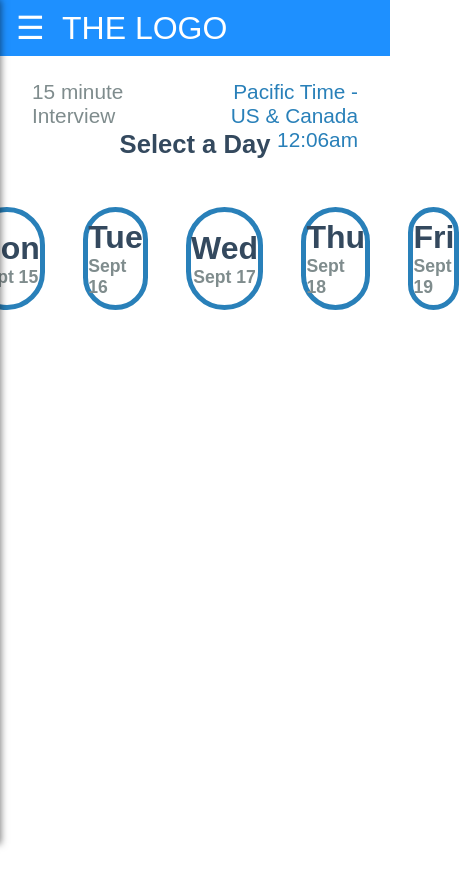
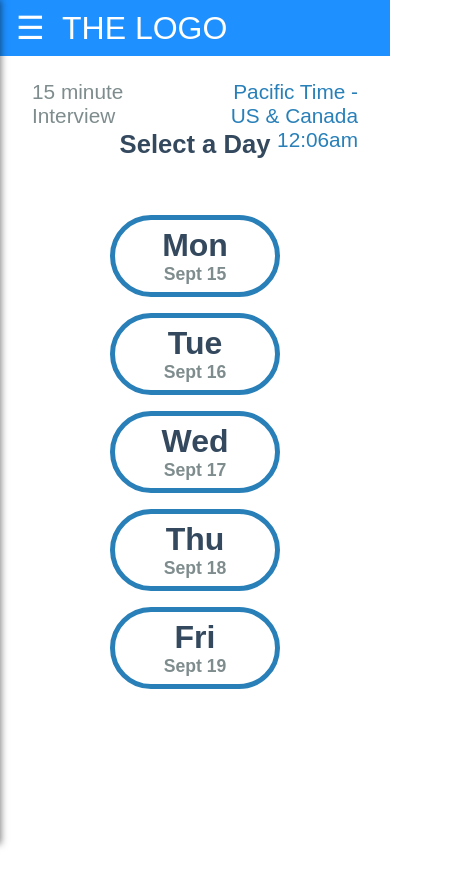
Before and after one commit to Outbook-Archive/Front-End-Web, a React (Create React App) app: page /dashboard in a window 390 px wide. Shown: the top 886 px of the page, 459 px wide, since content can reach past the window. Built offline with nearby package versions, Linux system fonts and the light colour scheme.

Commit message:
Add media query to make the dashboard mobile responsive

```diff
--- a/src/components/Dashboard/Dashboard.css
+++ b/src/components/Dashboard/Dashboard.css
@@ -76,3 +76,15 @@
 
 .day-date {
 }
+
+@media (max-width: 768px) {
+	.day-container {
+		display: flex;
+		flex-direction: column;
+		justify-content: center;
+		align-items: center;
+	}
+	.day {
+		margin: 0.5rem;
+	}
+}
--- a/src/components/Dashboard/Dashboard.js
+++ b/src/components/Dashboard/Dashboard.js
@@ -1,4 +1,5 @@
 import React, { Component } from 'react'
+// eslint-disable-next-line
 import { Link } from 'react-router-dom'
 import ClientDashboard from './ClientDashboard';
 
```
